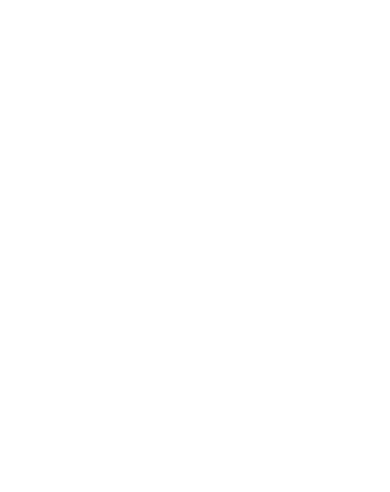
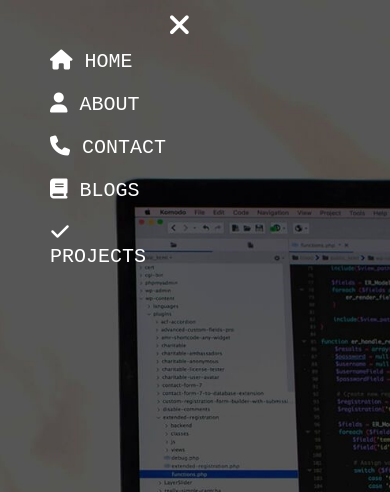
Before and after one commit to DarshilTheCoder/Darshil_TheCoder, a plain HTML site: page index.html in a window 390 px wide. Shown: the top 492 px of the page. Drawn offline with Linux system fonts and the light colour scheme.

Commit message:
Update style.css

```diff
--- a/style.css
+++ b/style.css
@@ -4,7 +4,7 @@
 }
 
 header {
-    background: url("img/background/web.jpg");
+    background: url("web.jpg");
     width: 100vw;
     height: 100vh;
     background-repeat: no-repeat;
@@ -48,7 +48,7 @@ header {
 
 @media(max-width : 1000px) {
     header {
-        background: url("img/background/web3.jpg");
+        background: url("web3.jpg");
         background-repeat: no-repeat;
         background-size: cover;
         /* width: 100vw; */
```
